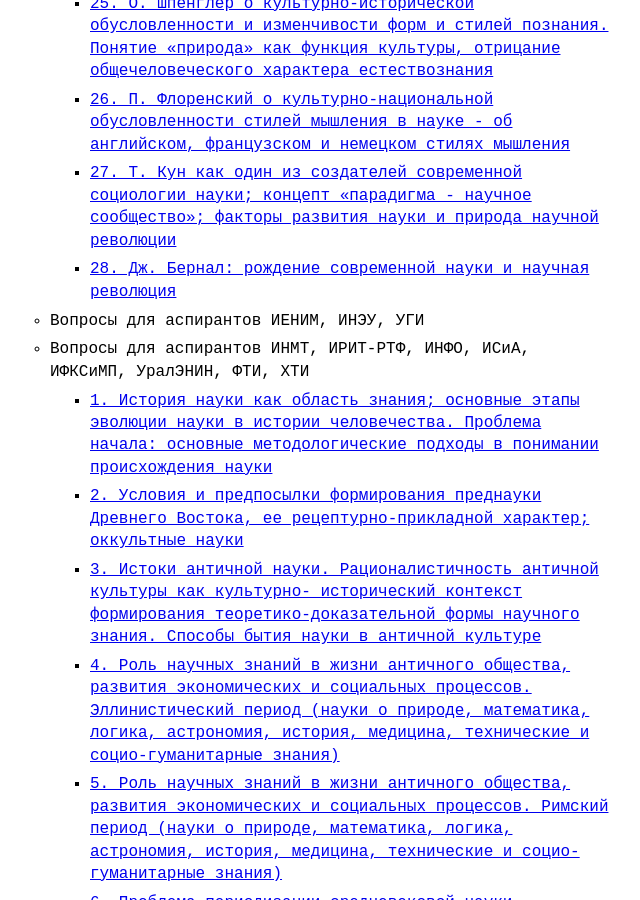
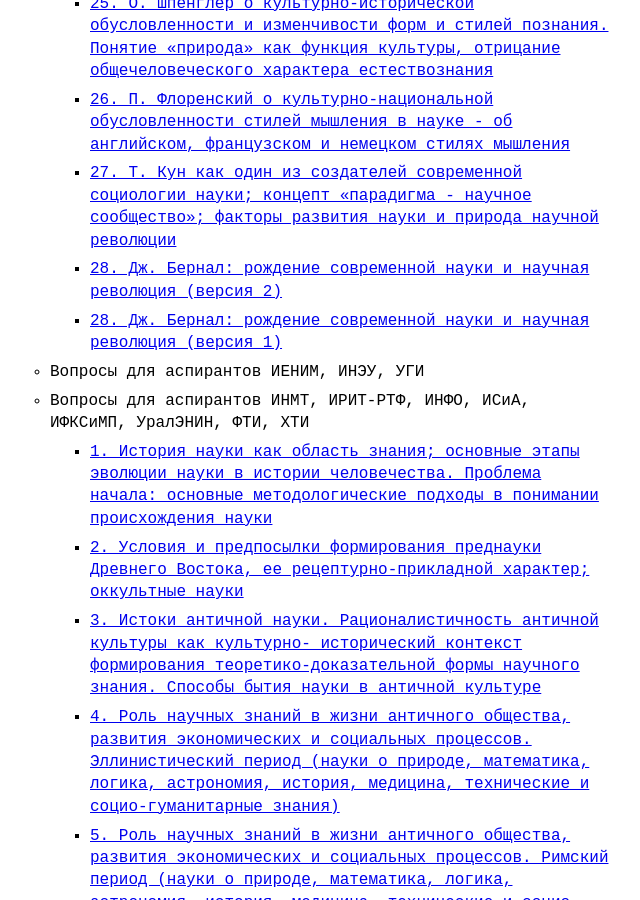
Before and after one commit to SavaLione/phd-web, a Jekyll site: the page built from index.md, in a window 1280 px wide and 900 px high, scrolled down 2420 px. Shown: the whole window, without its empty margins (350-990 px from the left). Built offline with Jekyll 4.4.1, drawn with Linux system fonts in a browser that asks for light colours; part of the change alters nothing that is shown.

Commit message:
Question 28 (version 1) a question 28 (version 2)

```diff
--- /dev/null
+++ b/src/_philosophy_general/question-28-v-2.md
@@ -0,0 +1,83 @@
+---
+layout: post
+title: "Дж. Бернал: рождение современной науки и научная революция (версия 2)"
+number: 28
+category:
+  - philosophy
+  - general
+author: "?"
+---
+
+Джон Десмонд Бернал – английский физик, биохимик и социолог науки, научная деятельность в большей степени посвящена структурной кристаллографии Дж. Д. является одним из основоположников науковедения. Одна из самых известных его работ «Наука в истории общества» (1956 г).
+
+## Оценка Берналом значения научной революции в Новое время
+Под **научной революцией** Бернал подразумевает процесс изменения в научных идеях, повлекшее разрушение интеллектуальных домыслов, унаследованных от греков. Новое количественное, атомистическое, безгранично расширенное и мирское представление о действительности заняло место старой, качественной, непрерывной, ограниченной и религиозной картины мира. Иерархическая вселенная Аристотеля отступила перед мировой схематикой Ньютона.
+
+Само значение этой революции Бернал оценивал следующим образом: «значение этой революции превосходит даже значение открытия земледелия, сделавшего возможной саму цивилизацию, ибо благодаря науке она таила в себе возможности безграничного прогресса». Изменения в научных идеях в критический период роста капитализма были действительно важнее изменений в политике и религии, имеющих, как это тогда казалось, всеобъемлющее значение.
+
+## Фазы научной революции по Берналу
+### Первая фаза (1440-1540) - "ВОЗРОЖДЕНИЕ"
+В первую фазу подвергается критике вся картина мира, которая досталась средневековью от классических времен. Это выразилось главным образом в отказе Коперника от космологии Аристотеля и замене ее солярной системой. Расцвет мореплавания, создание новых торговых путей, свершение великих географических открытий.
+### Вторая фаза (1540-1650) - "РЕЛИГИОЗНЫЕ ВОЙНЫ"
+_Первое значительное торжество нового опытного, экспериментального подхода к природным явлениям._
+Самые яркие примеры – Коперник создает модель солнечной системы (1543), Гильберт определяет Землю как магнит (1600), Гарвей открывает кровообращение (1628), эксперименты и наблюдения Галилея (1564-1642). Впервые были применены в научных целях телескоп и микроскоп.
+### Третья фаза (1650-1690) - "РЕСТАВРАЦИЯ"
+Торжество новой науки, ее быстрый рост и распространение на новые области (например: оптика, пневматика, биология), а также организация ее в научные общества. Ньютон публикует свои работы (главная из которых – «Математические начала натуральной философии», 1687), в которых, в частности, излагает математическую философию.
+
+## Ученые и занятия наукой становятся профессией
+Конец XVI и начало XVII века видели первых представителей из рода прожектеров, позднее названных изобретателями. Новые философы-экспериментаторы, или ученые, больше не были выходцами из самой гущи городского населения эпохи Возрождения; теперь это были скорее отдельные представители новой буржуазии – главным образом адвокаты, подобно Виету, Ферма, Бэкону; доктора – как Коперник, Гильберт, Гарвей; некоторые из них принадлежали к мелкому дворянству – Тихо Браге, Декарт, фон Герике и Ван-Гельмонт; к духовенству – Мерсенн и Гассенди; а один-два среди них, подобно Кеплеру, были даже блестящими представителями низшего сословия.
+
+## Связь новой науки с капиталистическим способом производства
+Если капитализм сделал науку возможной, то наука, в свою очередь, делает капитализм ненужным. Именно подъем капитализма сделал возможным подъем экспериментальной науки. А вот к концу этого периода начинает происходить обратное воздействие: практические успехи уже самой науки смогли подготовить технический прогресс — промышленную революцию.
+
+## Отличительные признаки новой науки
+* **Единство науки:** «наука XVII века имела определяющее ее единство, опиравшееся на троякую основу: единство лиц, идей и применения. Прежде всего, ученый XVII столетия был в состоянии охватить все отрасли известной в то время науки и создать в них оригинальные труды.»
+* **Интерес ученых к важным техническим проблемам того времени.** Новая наука в отличие от античной науки становится прикладной.
+* **Методология эксперимента и математического анализа.** Математическое обоснование (выражение). Экспериментальная наука.
+* **Картина мира:** Вселенная управляется простыми математическими законами.
+
+## Новая наука и искусство, история, религия, философия, техника, политика
+Взаимосвязь между обществом, наукой и техникой становилась все более тесной, поскольку прогресс в одной из областей знания подталкивал к развитию других
+
+### Искусство
+Происходит решительный и бесповоротный разрыв с прошлым. Меньше внимания уделяется вопросам загробной жизни и больше – жизнью настоящей, причем занятие это нашло свое выражение в быстром росте светских искусств, живописи, поэзии и музыки. Художественное мастерство (arts) – украшения и расцвечивания, живопись, скульптура и архитектура процветали и развивались. Использование Берналом слова «art» говорит о близости в ту эпоху искусства, науки и практических ремесел. Открытие и овладение миром созданного (art) и естественного.
+
+### Техника
+Изменения в технических приемах вели к науке, а наука в свою очередь – к новым и все более быстрым изменениям в технических приемах. Только благодаря использованию научных достижений можно добиться расширения автоматизации производства, полного использования материала, сокращения потерь и экономии капитальных затрат в процессе производства, а в результате – снижения себестоимости продукции. Техника содействует науке в техническом оснащении исследований, в постановке проблем, а также является источником финансирования науки.
+
+### Политика
+Рождение новой науки непосредственно шло за широким возрождением торговли и промышленности, знаменовавшим подъем буржуазии в XV и XVI веках и ее политическую победу в Англии и Голландии в XVII веке. Рождение науки следует сразу же за рождением капитализма. Происходит  разрыв с экономикой, политикой и идеями феодального Средневековья.В науке, так же как и в политике, разрыв с традицией означал освобождение человеческой изобретательности и проникновение ее в скрытые от нее до тех пор области.
+
+### История
+Проблема происхождения современной науки получает, наконец, признание, как одна из важнейших проблем всей истории.
+
+### Религия
+Теория Коперника вошла в противоречие с религиозными догмами в объяснении природных явлений, подвергать сомнению которые считалось кощунственным и недопустимым. Попытки Церкви запретить теорию Коперника потерпели неудачу, поскольку книга Галилея была переведена на многие языки и стала популярной во всей Европе. Но впоследствии пора господства теологии над наукой прошла. Теология могла еще извращать и задерживать прогресс науки, но не могла его остановить.
+### Философия
+Появляется новая математико-механическая философия. Ньютоном формулируется «Математические начала натуральной философии», представляющая собой основу, на которой можно было с уверенностью строить остальную науку. Возвышенное созерцание уступило место полезной деятельности.
+
+## Социальные институты, оказавшие наибольшее влияние на науку
+* **Экономика** - появление буржуазии и установление капитализма
+* **Образование** - повсеместное научное просвещение и объединение ученых в организации
+* **Культура** - зародившаяся в эпоху Возрождения культура делала акцент на максимально реалистичное отображение объектов
+* **Право** - падение рабовладельческого феодального строя создало почву для начала научной революции
+
+## Промышленная и научная революции
+**Промышленная революция 18-19 века** – процесс преобразования производимого людского труда, сопровождающийся организацией труда, разделением и специализацией отдельных операций, введением фабричной системы взамен мануфактурной, созданием и использованием в производстве машин с механическим приводом.
+
+Говоря о связи между научной и промышленной революциями, Бернал пишет, что не нужно отграничивать промышленную революцию от научной и отличия состоит в том, что В процессе научной революции прорыв был осуществлен в основном в сфере понимания, в случае промышленной — в области практики. Заманчивым кажется расценивать это как отношение причины и следствия, однако действительная связь между ними значительно сложнее. До известной степени обе революции — познания и умения — шли параллельно, движимые самостоятельными внутренними факторами, хотя и постоянно воздействуя друг на друга, особенно в периоды быстрого прогресса.
+
+Открытия:
+1. В 1705 году Севери и Ньюкомен независимо создают первые рабочие паровые машины
+2. В конце 18 века Уатт улучшает паровой двигатель, изобретая машину двойного действия (1782). Фарадей впервые демонстрирует принцип работы электродвигателя (1821). В 1834 Якоби создает первый пригодный для практического применения электродвигатель
+3. азвивалась новая химическая промышленность. Появление железных дорог и пароходов. Создание телеграфа
+4. Выдвижение Максвеллом электромагнитной теории света. Герц экспериментально доказывает существование электромагнитных волн (1888). Менделеев создает периодическую таблицу элементов (1869).
+
+## Становление, развитие и институционализация инженерной деятельности
+Предпосылками к появлению инженерной деятельности послужило объединение ремесленников и теоретиков, охватившее различные области познания и деятельности, позволяя открывать новое и овладевать миром созданного и естественного. Путешествия и мореплавание послужили созданию слоя людей, занимающихся наукой, обеспечили основы для профессиональной подготовки и послужили основанием для открытия мореходных школ. Поиск новых ресурсов и новых технических приемов дали возможность в конце XVI и начале XVII века увидеть первых прожектеров (изобретателей). В 17 столетии начинают образовываться первые хорошо организованные научные общества: Лондонское королевское общество и Французская Королевская Академия, которые занимались техническими проблемами того времени - накаливания и гидравлики, артиллерийского дела и мореплавания. С середины XIX университеты начинают перестраиваться под современную науку. Чуть ранее во Франции были учреждены Политехническая и Высшая нормальная школы, занимающиеся подготовкой инженеров. В это же время для подготовки научных кадров и дальнейшей организации науки возникают промышленные исследовательские лаборатории.
+
+## Особенности методологического подхода Бернала к истории науки
+Бернал рассматривает научную революцию как совокупность не только собственно научных факторов, но и экономических, социальных и политических. Он утверждает, что только так можно полностью понять предпосылки, процессы и результаты научной революции. Если исключить какую-либо категорию факторов из рассмотрения, то полученная картина будет не точна, или вообще ошибочна.
+
+## Заключение
+Бернал — представитель экстерналистского течения, один из создателей концепции научно-технической революции. В его книге «Наука в истории общества» (1954) рассматриваются, в частности, научная и промышленная революции 15-19 века путем анализа истории появления современной науки в этот период, анализируются экономические, социальные, политические и прочие факторы, оказавшие влияние на появление и развитие науки, в том числе степень этого влияния, взаимосвязь науки и техники, влияние науки на общественное развитие того времени.
--- a/src/_philosophy_general/question-28.md
+++ b/src/_philosophy_general/question-28.md
@@ -1,6 +1,6 @@
 ---
 layout: post
-title: "Дж. Бернал: рождение современной науки и научная революция"
+title: "Дж. Бернал: рождение современной науки и научная революция (версия 1)"
 number: 28
 category:
   - philosophy
```
